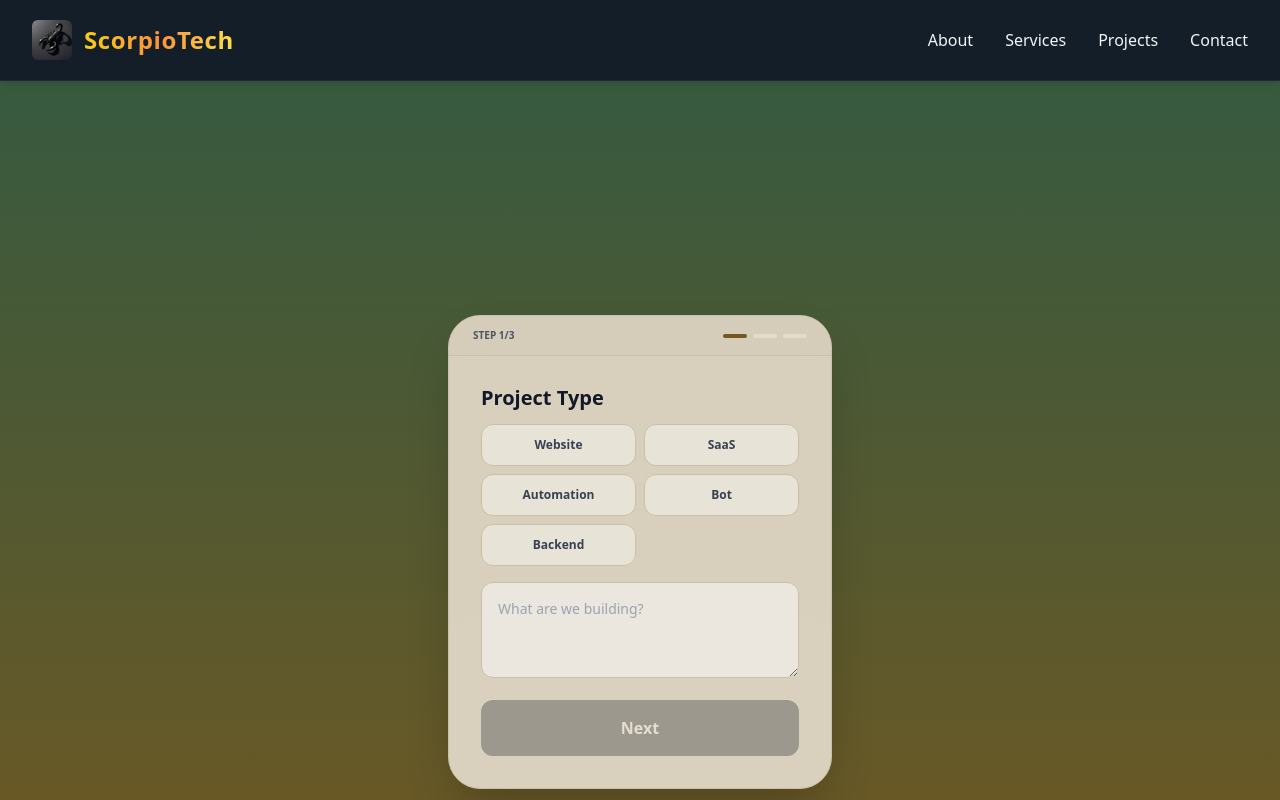
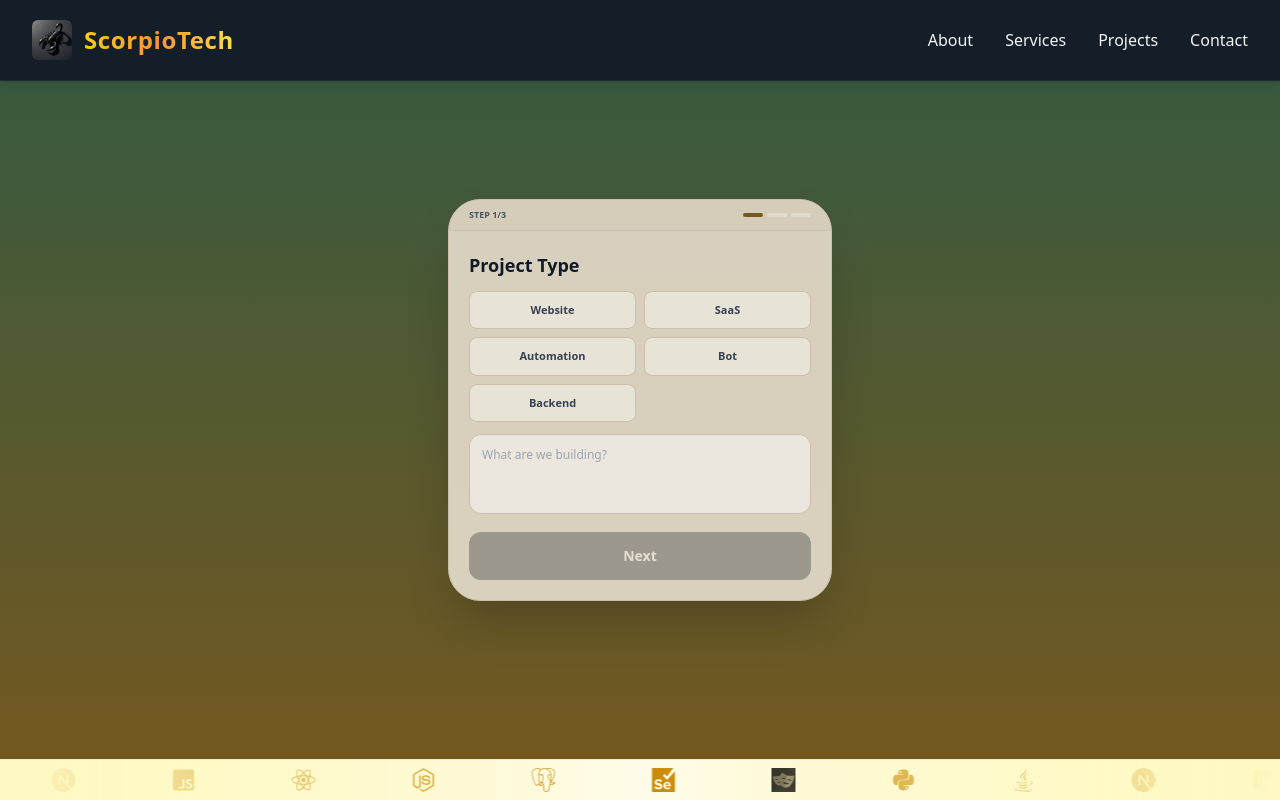
Before and after one commit to Motari2004/Scorpiotech, a Next.js app: page /customerbox in a window 1280 px wide. Shown: the top 800 px of the page. Built offline with nearby package versions, Linux system fonts and the light colour scheme.

Commit message:
Describe what you changed here

```diff
--- a/app/customerbox/page.tsx
+++ b/app/customerbox/page.tsx
@@ -31,50 +31,49 @@
 
   if (isSubmitted) {
     return (
-      <section className="h-[100dvh] w-full flex items-center justify-center px-4 overflow-hidden">
-        <div className="w-full max-w-sm bg-[#e0d7c6] p-8 rounded-[2rem] shadow-2xl text-center space-y-4">
-          <div className="w-16 h-16 bg-green-100 text-green-700 rounded-full flex items-center justify-center mx-auto">
-            <svg className="w-8 h-8" fill="none" stroke="currentColor" viewBox="0 0 24 24"><path strokeLinecap="round" strokeLinejoin="round" strokeWidth="3" d="M5 13l4 4L19 7" /></svg>
-          </div>
-          <h2 className="text-2xl font-black text-gray-900">Sent!</h2>
-          <Link href="/" className="block w-full bg-gray-900 text-white py-4 rounded-xl font-bold">Return Home</Link>
+      <div className="fixed inset-0 flex items-center justify-center p-4 z-50">
+        <div className="w-full max-w-xs bg-[#e0d7c6] p-6 rounded-[2rem] shadow-2xl text-center space-y-4">
+          <h2 className="text-xl font-black text-gray-900">Request Sent!</h2>
+          <Link href="/" className="block w-full bg-gray-900 text-white py-3 rounded-xl font-bold text-sm">Return Home</Link>
         </div>
-      </section>
+      </div>
     );
   }
 
   return (
-    /* h-[100dvh] locks the section to exactly one screen height */
-    <section className="h-[100dvh] w-full flex items-center justify-center px-4 overflow-hidden pt-12">
-      <div className="w-full max-w-sm bg-[#e0d7c6]/95 backdrop-blur-md border border-[#cbbfa8] rounded-[2rem] shadow-2xl relative overflow-hidden">
+    /* 'fixed inset-0' ignores all padding from your layout/main tags
+       and centers the box perfectly in the viewport.
+    */
+    <div className="fixed inset-0 flex items-center justify-center px-4 py-2 z-40 pointer-events-none">
+      <div className="w-full max-w-sm bg-[#e0d7c6]/95 backdrop-blur-md border border-[#cbbfa8] rounded-[2rem] shadow-2xl relative overflow-hidden pointer-events-auto">
 
-        {/* Compact Header */}
-        <div className="bg-[#d6ccb8]/60 border-b border-[#cbbfa8] px-6 py-3 flex justify-between items-center">
-          <span className="text-[10px] font-black uppercase text-gray-600">Step {step}/3</span>
-          <div className="flex gap-1.5">
+        {/* Very Compact Header */}
+        <div className="bg-[#d6ccb8]/60 border-b border-[#cbbfa8] px-5 py-2 flex justify-between items-center">
+          <span className="text-[9px] font-black uppercase text-gray-600">Step {step}/3</span>
+          <div className="flex gap-1">
             {[1, 2, 3].map((s) => (
-              <div key={s} className={`h-1 w-6 rounded-full ${s <= step ? 'bg-[#77581f]' : 'bg-white/30'}`} />
+              <div key={s} className={`h-1 w-5 rounded-full ${s <= step ? 'bg-[#77581f]' : 'bg-white/30'}`} />
             ))}
           </div>
         </div>
 
-        <div className="p-5 md:p-8">
+        <div className="p-5">
           {isSubmitting && (
             <div className="absolute inset-0 bg-[#e0d7c6]/95 z-50 flex items-center justify-center">
-              <div className="w-10 h-10 border-4 border-[#77581f] border-t-transparent rounded-full animate-spin"></div>
+              <div className="w-8 h-8 border-4 border-[#77581f] border-t-transparent rounded-full animate-spin"></div>
             </div>
           )}
 
           {/* STEP 1 */}
           {step === 1 && (
-            <div className="space-y-4 animate-in fade-in zoom-in-95">
-              <h2 className="text-xl font-black text-gray-900 leading-none">Project Type</h2>
+            <div className="space-y-3 animate-in fade-in zoom-in-95">
+              <h2 className="text-lg font-black text-gray-900">Project Type</h2>
               <div className="grid grid-cols-2 gap-2">
                 {projectOptions.map((opt) => (
                   <button
                     key={opt}
                     onClick={() => setFormData({ ...formData, projectType: opt })}
-                    className={`py-3 text-xs font-bold rounded-xl border transition-all ${
+                    className={`py-2.5 text-[11px] font-bold rounded-lg border transition-all ${
                       formData.projectType === opt ? "bg-[#77581f] text-white" : "bg-white/40 text-gray-700 border-[#cbbfa8]"
                     }`}
                   >
@@ -83,12 +82,12 @@
                 ))}
               </div>
               <textarea
-                className="w-full p-4 text-sm rounded-xl border border-[#cbbfa8] bg-white/50 outline-none h-24"
+                className="w-full p-3 text-xs rounded-xl border border-[#cbbfa8] bg-white/50 outline-none h-20 resize-none"
                 placeholder="What are we building?"
                 value={formData.details}
                 onChange={(e) => setFormData({ ...formData, details: e.target.value })}
               />
-              <button disabled={!formData.projectType || !formData.details} onClick={nextStep} className="w-full bg-gray-900 text-white font-bold py-4 rounded-xl disabled:opacity-30">
+              <button disabled={!formData.projectType || !formData.details} onClick={nextStep} className="w-full bg-gray-900 text-white font-bold py-3.5 rounded-xl text-sm disabled:opacity-30">
                 Next
               </button>
             </div>
@@ -96,14 +95,14 @@
 
           {/* STEP 2 */}
           {step === 2 && (
-            <div className="space-y-4 animate-in fade-in slide-in-from-right-4">
-              <h2 className="text-xl font-black text-gray-900">Budget</h2>
-              <div className="grid grid-cols-1 gap-2">
+            <div className="space-y-3 animate-in fade-in slide-in-from-right-4">
+              <h2 className="text-lg font-black text-gray-900">Budget</h2>
+              <div className="grid grid-cols-1 gap-1.5">
                 {budgetOptions.map((opt) => (
                   <button
                     key={opt}
                     onClick={() => setFormData({ ...formData, budget: opt })}
-                    className={`py-4 text-sm font-bold rounded-xl border ${
+                    className={`py-3.5 text-xs font-bold rounded-lg border ${
                       formData.budget === opt ? "bg-[#77581f] text-white" : "bg-white/40 text-gray-700 border-[#cbbfa8]"
                     }`}
                   >
@@ -111,34 +110,34 @@
                   </button>
                 ))}
               </div>
-              <div className="flex gap-3">
-                <button onClick={prevStep} className="text-xs font-bold text-gray-500 uppercase">Back</button>
-                <button disabled={!formData.budget} onClick={nextStep} className="flex-grow bg-gray-900 text-white font-bold py-4 rounded-xl">Continue</button>
+              <div className="flex gap-2 pt-2">
+                <button onClick={prevStep} className="text-[10px] font-black text-gray-500 uppercase px-2">Back</button>
+                <button disabled={!formData.budget} onClick={nextStep} className="flex-grow bg-gray-900 text-white font-bold py-3.5 rounded-xl text-sm">Continue</button>
               </div>
             </div>
           )}
 
           {/* STEP 3 */}
           {step === 3 && (
-            <form onSubmit={handleSubmit} className="space-y-4 animate-in fade-in slide-in-from-right-4">
-              <h2 className="text-xl font-black text-gray-900">Contact</h2>
+            <form onSubmit={handleSubmit} className="space-y-3 animate-in fade-in slide-in-from-right-4">
+              <h2 className="text-lg font-black text-gray-900">Contact</h2>
               <input
                 type="email"
                 required
-                className="w-full p-4 rounded-xl border border-[#cbbfa8] bg-white/50 text-base"
+                className="w-full p-3 rounded-xl border border-[#cbbfa8] bg-white/50 text-sm"
                 placeholder="email@example.com"
                 value={formData.email}
                 onChange={(e) => setFormData({ ...formData, email: e.target.value })}
               />
-              <p className="text-[10px] text-gray-600 text-center px-4 font-medium">We'll send your custom technical breakdown within 24 hours.</p>
-              <div className="flex gap-3">
-                <button type="button" onClick={prevStep} className="text-xs font-bold text-gray-500 uppercase">Back</button>
-                <button type="submit" className="flex-grow bg-green-700 text-white font-black py-4 rounded-xl">Send Request</button>
+              <p className="text-[9px] text-gray-600 text-center px-4 font-bold uppercase tracking-tighter">Fast response guaranteed.</p>
+              <div className="flex gap-2 pt-2">
+                <button type="button" onClick={prevStep} className="text-[10px] font-black text-gray-500 uppercase px-2">Back</button>
+                <button type="submit" className="flex-grow bg-green-700 text-white font-black py-3.5 rounded-xl text-sm">Send Brief</button>
               </div>
             </form>
           )}
         </div>
       </div>
-    </section>
+    </div>
   );
 }
```
